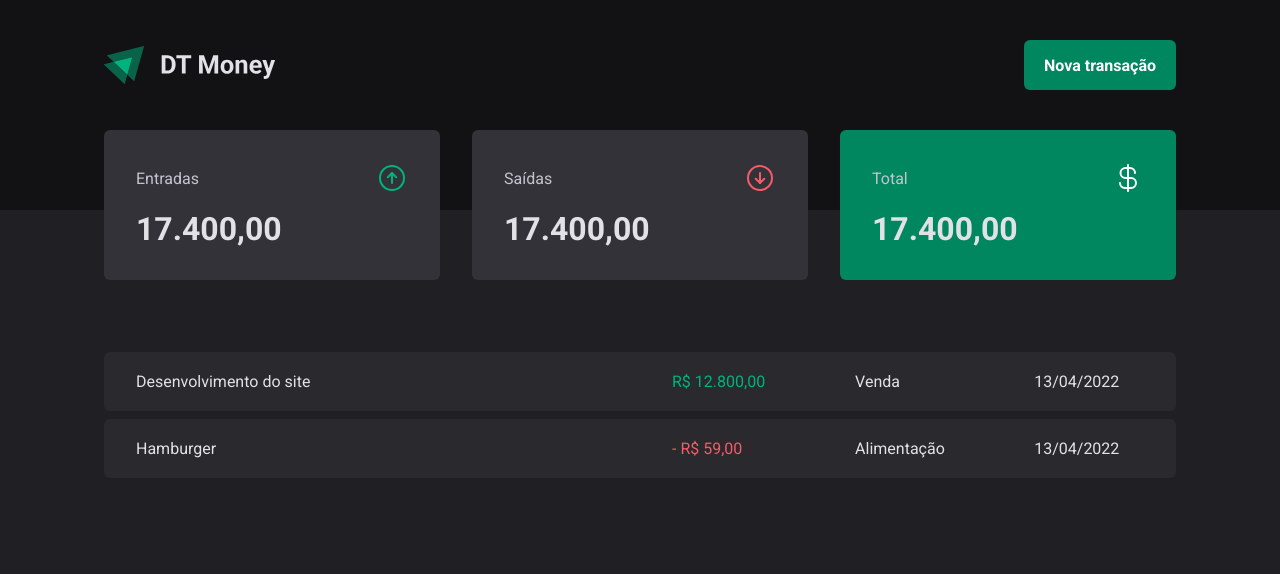
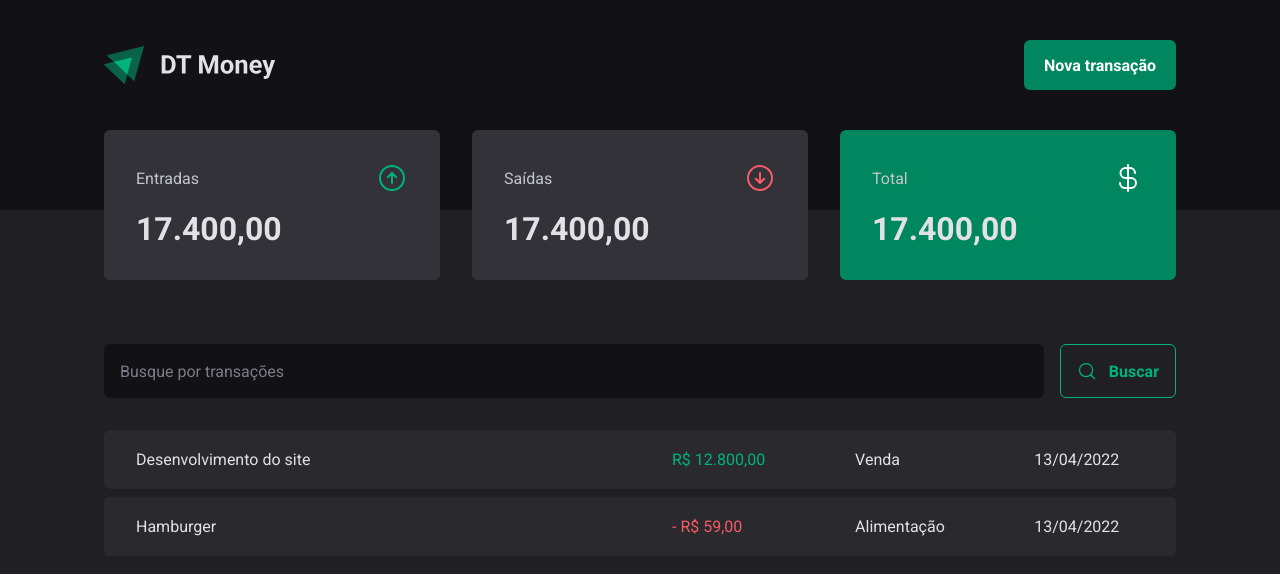
Before and after one commit to lubnniamorais/ignite-2022-dt-money, a React (Vite) app: page / in a window 1280 px wide. Shown: the top 574 px of the page. Built offline with nearby package versions, Linux system fonts and the light colour scheme.

Commit message:
feat: Create component SearchForm

```diff
--- /dev/null
+++ b/src/pages/Transactions/components/SearchForm/index.tsx
@@ -0,0 +1,17 @@
+import { MagnifyingGlass } from 'phosphor-react';
+import { SearchFormContainer } from './styles';
+
+function SearchForm() {
+  return (
+    <SearchFormContainer>
+      <input type="text" placeholder="Busque por transações" />
+
+      <button type="submit">
+        <MagnifyingGlass size={20} />
+        Buscar
+      </button>
+    </SearchFormContainer>
+  );
+}
+
+export { SearchForm };
--- /dev/null
+++ b/src/pages/Transactions/components/SearchForm/styles.ts
@@ -0,0 +1,43 @@
+import styled from 'styled-components';
+
+export const SearchFormContainer = styled.form`
+  display: flex;
+  gap: 1rem;
+
+  input {
+    flex: 1;
+    border-radius: 6px;
+    border: 0;
+    background: ${(props) => props.theme['gray-900']};
+    color: ${(props) => props.theme['gray-300']};
+    padding: 1rem;
+
+    &::placeholder {
+      color: ${(props) => props.theme['gray-500']};
+    }
+  }
+
+  button {
+    display: flex;
+    align-items: center;
+    gap: 0.75rem;
+
+    border: 0;
+    padding: 1rem;
+    background: transparent;
+    border: 1px solid ${(props) => props.theme['green-300']};
+    color: ${(props) => props.theme['green-300']};
+    font-weight: bold;
+    border-radius: 6px;
+
+    &:hover {
+      background: ${(props) => props.theme['green-500']};
+      border-color: ${(props) => props.theme['green-500']};
+      color: ${(props) => props.theme.white};
+      transition:
+        background-color 0.2s,
+        color 0.2s,
+        border-color 0.2s;
+    }
+  }
+`;
--- a/src/pages/Transactions/index.tsx
+++ b/src/pages/Transactions/index.tsx
@@ -1,5 +1,6 @@
 import { Header } from '../../components/Header';
 import { Summary } from '../../components/Summary';
+import { SearchForm } from './components/SearchForm';
 
 import {
   PriceHighlight,
@@ -14,6 +15,8 @@ function Transactions() {
       <Summary />
 
       <TransactionsContainer>
+        <SearchForm />
+
         <TransactionsTable>
           <tbody>
             <tr>
--- a/src/pages/Transactions/styles.ts
+++ b/src/pages/Transactions/styles.ts
@@ -11,7 +11,7 @@ export const TransactionsTable = styled.table`
   width: 100%;
   border-collapse: separate;
   border-spacing: 0 0.5rem;
-  /* margin-top: 1.5rem; */
+  margin-top: 1.5rem;
 
   td {
     padding: 1.25rem 2rem;
```
